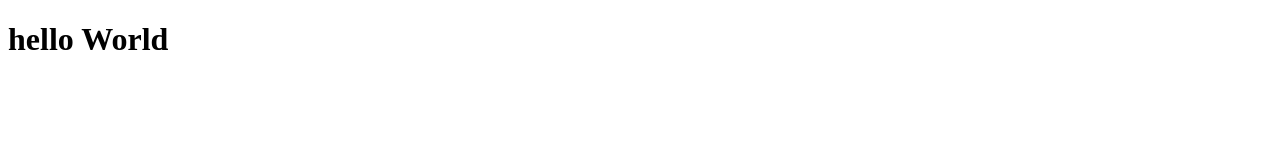
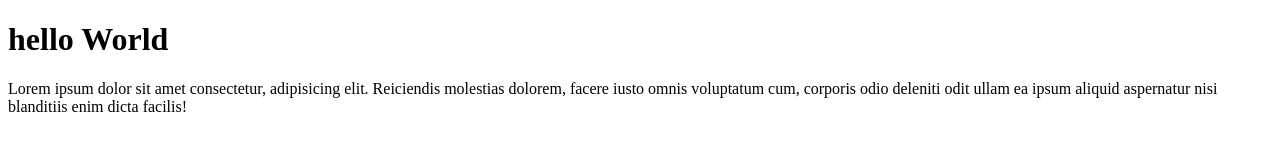
Before and after one commit to KashifAijaz/git-command-practice-, a plain HTML site: page index.html in a window 1280 px wide. Drawn offline with Linux system fonts and the light colour scheme.

Commit message:
add new paragraph

```diff
--- a/index.html
+++ b/index.html
@@ -7,5 +7,6 @@
 </head>
 <body>
     <h1>hello World</h1>
+    <p>Lorem ipsum dolor sit amet consectetur, adipisicing elit. Reiciendis molestias dolorem, facere iusto omnis voluptatum cum, corporis odio deleniti odit ullam ea ipsum aliquid aspernatur nisi blanditiis enim dicta facilis!</p>
 </body>
 </html>
```
